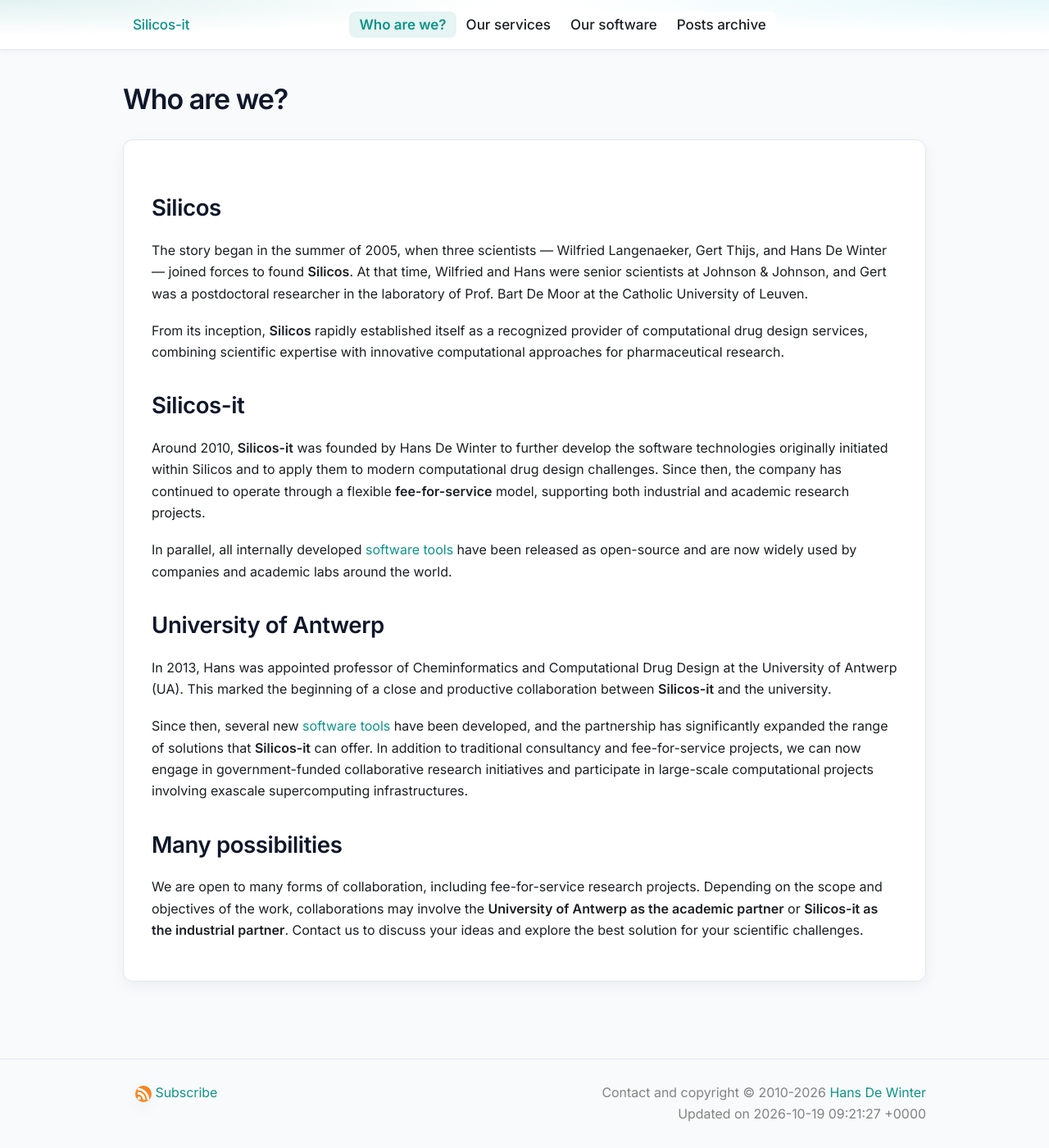
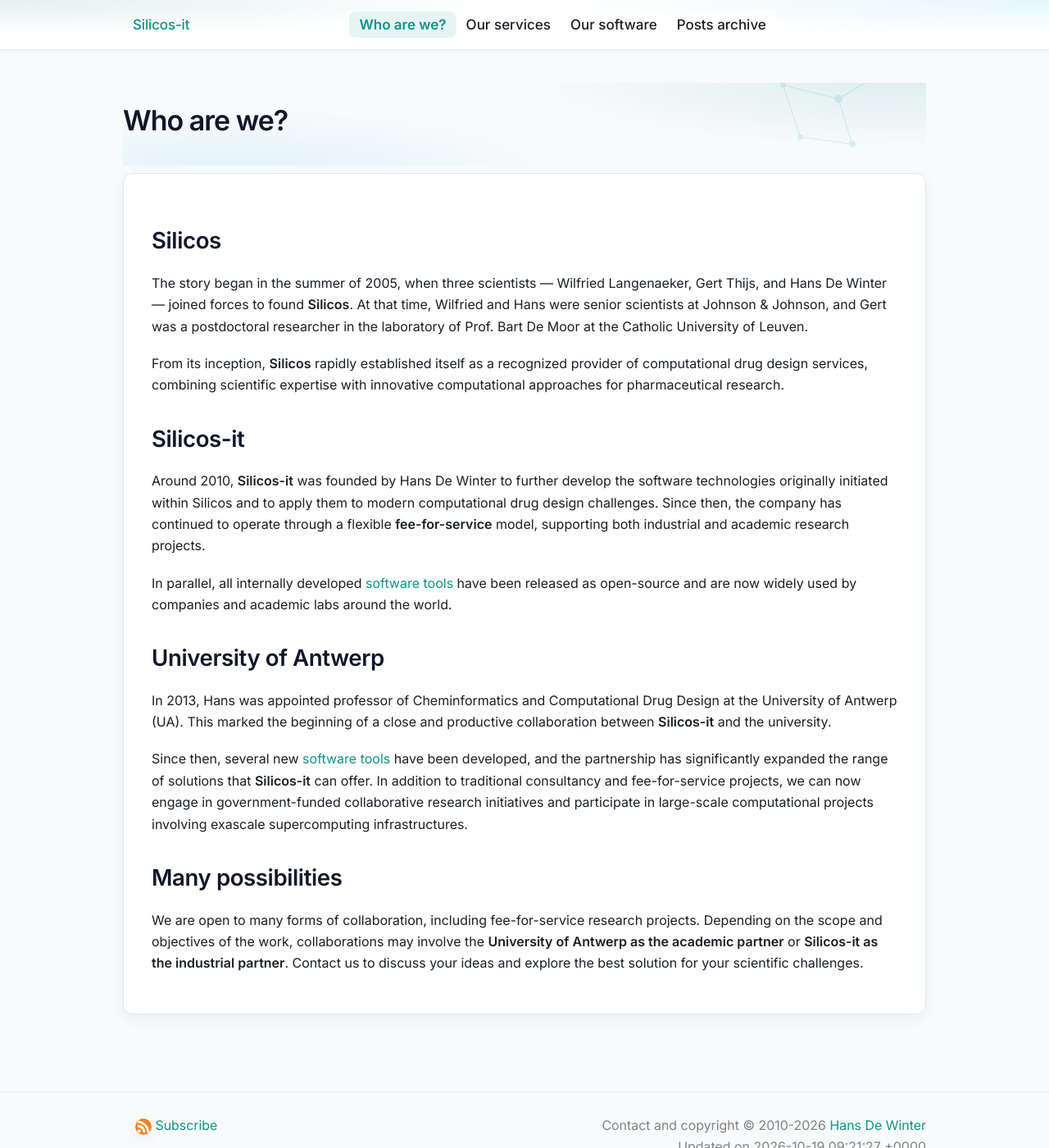
Before and after one commit to silicos-it/silicos-it.github.io, a Jekyll site: the page built from who_are_we.md, in a window 1280 px wide and 1400 px high. Shown: the whole window at 82% size. Built offline with Jekyll 4.4.1, drawn with Linux system fonts in a browser that asks for light colours.

Commit message:
Add matching visual touch to secondary-page headers
Extends the hero's gradient glow + molecule-node motif to
_layouts/page.html, which who_are_we.md, services.md, and software.md
all share — so "Who are we?", "Our services", and "Our software" get
a consistent, restrained version of the same brand visual instead of
a bare heading. Smaller scale than the homepage hero, same dark-mode
and mobile-hide behavior.

Co-Authored-By: Claude Sonnet 5 <noreply@anthropic.com>

```diff
--- a/_layouts/page.html
+++ b/_layouts/page.html
@@ -4,6 +4,22 @@ layout: default
 <article class="post{% if page.page_class %} {{ page.page_class }}{% endif %}">
 
   <header class="post-header">
+    <svg class="post-header-visual" viewBox="0 0 260 150" aria-hidden="true" focusable="false">
+      <g fill="none" stroke="var(--accent)" stroke-width="1.5">
+        <line x1="30" y1="25" x2="110" y2="45"/>
+        <line x1="110" y1="45" x2="160" y2="15"/>
+        <line x1="110" y1="45" x2="130" y2="110"/>
+        <line x1="130" y1="110" x2="55" y2="100"/>
+        <line x1="55" y1="100" x2="30" y2="25"/>
+      </g>
+      <g fill="var(--accent)">
+        <circle cx="30" cy="25" r="4"/>
+        <circle cx="110" cy="45" r="6"/>
+        <circle cx="160" cy="15" r="4"/>
+        <circle cx="130" cy="110" r="5"/>
+        <circle cx="55" cy="100" r="4"/>
+      </g>
+    </svg>
     <h1 class="post-title">{{ page.title | escape }}</h1>
   </header>
 
--- a/_sass/minima/custom-styles.scss
+++ b/_sass/minima/custom-styles.scss
@@ -275,6 +275,53 @@ a:not(.btn):focus {
   z-index: 1;
 }
 
+/* Page header (secondary pages: who are we, services, software) */
+.post-header {
+  position: relative;
+  overflow: hidden;
+  padding: 1.5rem 0 1.25rem;
+  margin-bottom: 0.5rem;
+}
+
+.post-header::before {
+  content: "";
+  position: absolute;
+  inset: -40% -10% -10%;
+  background:
+    radial-gradient(60% 90% at 90% 20%, var(--header-gradient-1), transparent 65%),
+    radial-gradient(50% 80% at 20% 100%, var(--header-gradient-2), transparent 65%);
+  pointer-events: none;
+  z-index: 0;
+}
+
+.post-header-visual {
+  position: absolute;
+  top: -20%;
+  right: -2%;
+  width: 220px;
+  height: 130px;
+  opacity: 0.12;
+  pointer-events: none;
+  z-index: 0;
+}
+
+@media (prefers-color-scheme: dark) {
+  .post-header-visual {
+    opacity: 0.2;
+  }
+}
+
+@media screen and (max-width: 600px) {
+  .post-header-visual {
+    display: none;
+  }
+}
+
+.post-header > :not(.post-header-visual) {
+  position: relative;
+  z-index: 1;
+}
+
 .home .hero .page-heading,
 .home .hero .hero-tagline {
   text-align: center;
```
